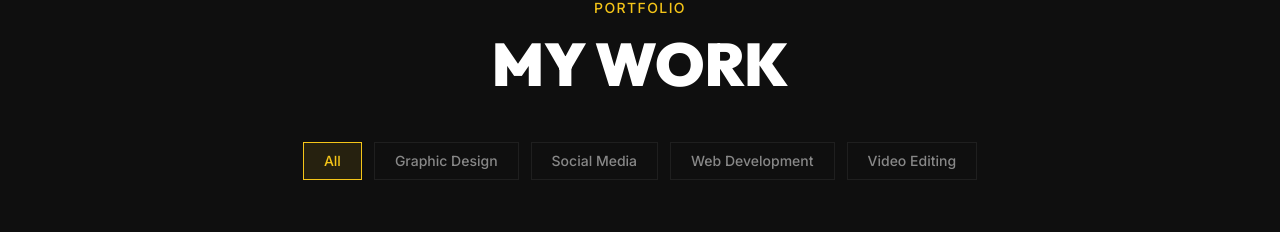
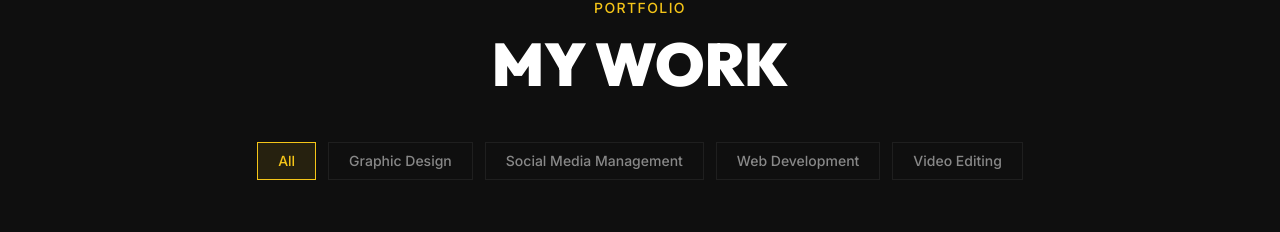
Before and after one commit to Sarfaraztanwri/sarfaraz-portfolio, a React (Vite) app: page / in a window 1280 px wide. Shown: the part 2753-2985 px from the top of the page. Built offline with nearby package versions, Linux system fonts and the light colour scheme.

Commit message:
feat: floating contact button added

```diff
--- a/src/components/sections/Projects.tsx
+++ b/src/components/sections/Projects.tsx
@@ -95,7 +95,7 @@ const ALL_PROJECTS = [
 const FILTERS = [
   "All",
   "Graphic Design",
-  "Social Media",
+  "Social Media Management",
   "Web Development",
   "Video Editing",
 ];
```
Also changed, not shown: src/index.css (+6 -1 lines).
